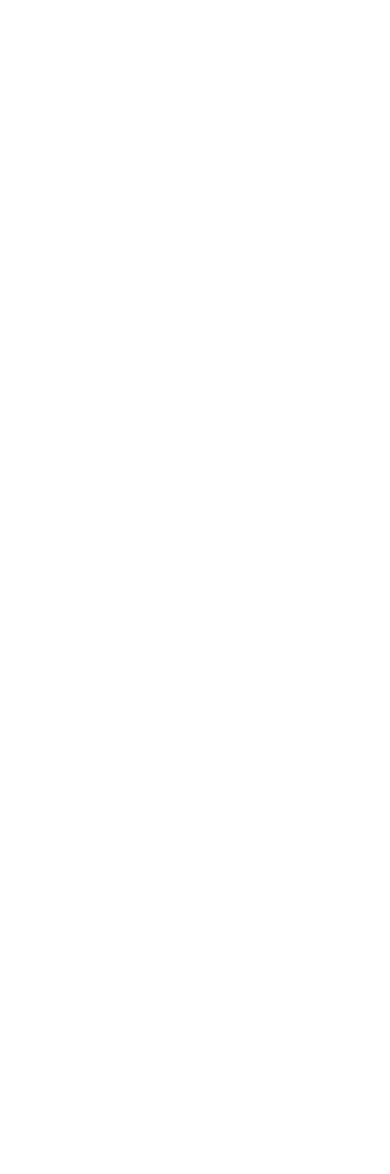
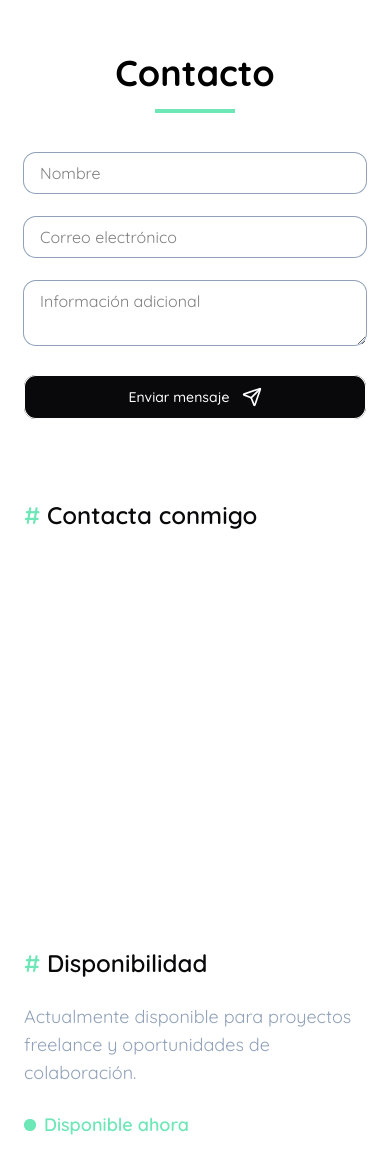
Before and after one commit to jamesgh1220/personal_cv, a Vue app: page / in a window 390 px wide. Shown: the part 6686-7860 px from the top of the page. Before the commit the page ends 6715 px from the top, so only its background shows below. Built offline with nearby package versions, Linux system fonts and the light colour scheme.

Commit message:
stule: design for all sections, pending branding

```diff
--- a/src/components/HeaderComponent.vue
+++ b/src/components/HeaderComponent.vue
@@ -29,11 +29,11 @@
         [&>li:hover::before]:w-full
       "
     >
-        <li>Inicio</li>
-        <li>Sobre mi</li>
-        <li>Proyectos</li>
-        <li>Habilidades</li>
-        <li>Contacto</li>
+        <li @click="goToSection({ to: '#hero' })">Inicio</li>
+        <li @click="goToSection({ to: '#about' })">Sobre mi</li>
+        <li @click="goToSection({ to: '#projects' })">Proyectos</li>
+        <li @click="goToSection({ to: '#habilities' })">Habilidades</li>
+        <li @click="goToSection({ to: '#contact' })">Contacto</li>
       </ul>
       <svg @click="toggleTheme" xmlns="http://www.w3.org/2000/svg" width="24" height="24" viewBox="0 0 24 24" fill="none" stroke="currentColor" stroke-width="2" stroke-linecap="round" stroke-linejoin="round" class="lucide lucide-sun-icon lucide-sun cursor-pointer transition-all duration-200 hover:text-green hover:scale-110 dark:text-white"><circle cx="12" cy="12" r="4"/><path d="M12 2v2"/><path d="M12 20v2"/><path d="m4.93 4.93 1.41 1.41"/><path d="m17.66 17.66 1.41 1.41"/><path d="M2 12h2"/><path d="M20 12h2"/><path d="m6.34 17.66-1.41 1.41"/><path d="m19.07 4.93-1.41 1.41"/></svg>
     </div>
@@ -42,11 +42,17 @@
 
 <script setup>
 import SideMenu from "@/components/commons/SideMenu.vue";
+import { animationsGsap } from "@/helpers/gsap";
 
 const theme = defineModel();
+const { scrollToSection } = animationsGsap();
 const logo = `<James = () => { code } />`;
 
 function toggleTheme() {
   theme.value = theme.value === "dark" ? "light" : "dark";
 }
+
+const goToSection = (section) => {
+  scrollToSection(section.to.replace("#", ""));
+};
 </script>
--- a/src/components/about/AboutComponent.vue
+++ b/src/components/about/AboutComponent.vue
@@ -1,5 +1,5 @@
 <template>
-  <section class="py-20">
+  <section id="about" class="py-20">
     <TitleSection title="Sobre mí" />
     <section class="lg:grid lg:grid-cols-2 lg:place-items-center">
       <div class="py-8 space-y-6 text-body dark:text-light">
--- a/src/components/commons/SideMenu.vue
+++ b/src/components/commons/SideMenu.vue
@@ -3,7 +3,7 @@
     <div ref="buttonRef">
       <div class="hamburgers">
         <label class="hamburger z-100">
-          <input type="checkbox" v-model="menuOpen" />
+          <input id="burguer" name="burguer" type="checkbox" v-model="menuOpen" />
           <span class="bar bg-black dark:bg-white"></span>
           <span class="bar bg-black dark:bg-white"></span>
           <span class="bar bg-black dark:bg-white"></span>
@@ -75,10 +75,11 @@
 }
 
 const menuItems = ref([
-  { id: 1, to: "#hero", label: "Sobre mi" },
-  { id: 2, to: "#projects", label: "Proyectos" },
-  { id: 3, to: "#worked", label: "Trabajos" },
-  { id: 4, to: "#study", label: "Estudios y habilidades" },
+  { id: 1, to: "#hero", label: "Inicio" },
+  { id: 2, to: "#about", label: "Sobre mi" },
+  { id: 3, to: "#habilities", label: "Habilidades" },
+  { id: 4, to: "#projects", label: "Proyectos" },
+  { id: 5, to: "#contact", label: "Contacto" },
 ]);
 
 const goToSection = (section) => {
--- /dev/null
+++ b/src/components/contact/ContactComponent.vue
@@ -0,0 +1,57 @@
+<template>
+  <section id="contact" class="pt-20">
+    <TitleSection title="Contacto" />
+    <form @submit.prevent="handleForm" class="mt-10 mb-20 space-y-6 lg:w-[32rem] lg:mx-auto lg:space-y-8">
+      <input
+        id="name"
+        class="w-full ring rounded-xl py-2 px-4 ring-light focus:outline-green lg:px-6 lg:py-4"
+        for="name"
+        type="text"
+        placeholder="Nombre"
+        v-model="form.name"
+        autocomplete="on"
+      />
+      <input
+        id="email"
+        class="w-full ring rounded-xl py-2 px-4 ring-light focus:outline-green lg:px-6 lg:py-4"
+        for="email"
+        type="email"
+        placeholder="Correo electrónico"
+        v-model="form.email"
+        autocomplete="on"
+      />
+      <textarea
+        id="description"
+        class="w-full ring rounded-xl py-2 px-4 ring-light focus:outline-green lg:px-6 lg:py-4"
+        for="description"
+        placeholder="Información adicional"
+        v-model="form.description"
+      />
+      <button-component
+        class="bg-black w-full text-white ring-1 ring-white ring-inset hover:ring-black hover:bg-white dark:bg-white dark:hover:bg-black dark:hover:text-white dark:text-black hover:text-black active:bg-black active:text-white active:ring-white"
+        :label="'Enviar mensaje'"
+        :icon="SendIcon"
+      />
+    </form>
+    <p class="relative text-green text-subtitle lg:mt-20"># <span class="text-black dark:text-white">Contacta conmigo</span></p>
+    <SocialComponent />
+  </section>
+</template>
+
+<script setup>
+import { reactive } from "vue";
+import TitleSection from '../ui/TitleSection.vue';
+import ButtonComponent from "@/components/commons/ButtonComponent.vue";
+import { SendIcon } from "lucide-vue-next";
+import SocialComponent from "../social-media/SocialComponent.vue";
+
+const form = reactive({
+  name: '',
+  email: '',
+  description: ''
+});
+
+const handleForm = () => {
+  console.log('enviando informacion');
+};
+</script>
--- a/src/components/habilities/HabilitiesComponent.vue
+++ b/src/components/habilities/HabilitiesComponent.vue
@@ -1,5 +1,5 @@
 <template>
-  <section class="py-20">
+  <section id="habilities" class="py-20">
     <TitleSection title="Habilidades" />
     <ul class="pt-14 space-y-10 lg:grid lg:grid-cols-2 lg:place-items-center lg:space-y-0 lg:gap-10 lg:pb-0">
       <li class="lg:w-80">
--- a/src/components/hero/HeroPage.vue
+++ b/src/components/hero/HeroPage.vue
@@ -1,5 +1,5 @@
 <template>
-  <section class="full-h-menu-mobile grid lg:grid-cols-2 lg:place-items-center lg:gap-12">
+  <section id="hero" class="full-h-menu-mobile grid lg:grid-cols-2 lg:place-items-center lg:gap-12">
     <div class="flex flex-col gap-8 justify-center">
       <div class="space-y-4">
         <h1 class="text-hero dark:text-white">John James Gallego Hernandez</h1>
@@ -11,13 +11,13 @@
       </div>
       <div class="flex flex-col gap-4 lg:flex-row">
         <button-component
-          class="bg-black w-full text-white ring-1 ring-white ring-inset hover:bg-white  hover:!ring-black hover:text-black active:bg-black active:text-white active:ring-white"
+          class="bg-black w-full text-white ring-1 ring-white ring-inset hover:bg-white dark:bg-white dark:hover:bg-black dark:hover:text-white dark:text-black hover:text-black active:bg-black active:text-white active:ring-white"
           :label="'Ver proyectos'"
           :icon="ArrowRight"
           @click="() => goToSection({ to: '#projects' })"
         />
         <button-component
-          class="bg-white w-full text-black ring-1 ring-black ring-inset hover:bg-black hover:ring-white hover:text-white active:bg-white active:text-black active:ring-black"
+          class="bg-white w-full text-black ring-1 ring-black ring-inset hover:bg-black dark:bg-black dark:text-white dark:hover:bg-white dark:hover:text-black dark:ring-white hover:ring-white hover:text-white active:bg-white active:text-black active:ring-black"
           :label="'Descargar HV'"
           :icon="ArrowDownToLine"
           @click="downloadCv"
--- a/src/components/projects/ProjectsPage.vue
+++ b/src/components/projects/ProjectsPage.vue
@@ -2,7 +2,7 @@
   <div id="projects" class="flex justify-center items-center w-full py-20">
     <div class="relative w-full h-full">
       <TitleSection title="Projectos" />
-      <section class="py-14">
+      <section class="pt-14">
         <div class="min-h-screen px-4">
           <div class="flex flex-col z-1 h-full lg:flex-row">
             <left-content v-model:active-scroll="activeProject" v-model:active-mouse="mouseActiveProject" />
--- a/src/views/MainView.vue
+++ b/src/views/MainView.vue
@@ -18,6 +18,20 @@
       <QualitiesComponent />
       <HabilitiesComponent />
       <ProjectsPage />
+      <ContactComponent />
+      <div class="lg:flex lg:justify-evenly lg:gap-20 lg:border-t lg:border-light/30">
+        <div class="mt-20">
+          <p class="relative text-green text-subtitle"># <span class="text-black dark:text-white">Disponibilidad</span></p>
+          <p class="mt-6 text-light text-body">Actualmente disponible para proyectos freelance y oportunidades de colaboración.</p>
+          <div class="flex items-center gap-x-2 mt-6">
+            <div class="relative size-3 bg-green rounded-full">
+              <div class="absolute inset-0 size-3 animate-ping bg-green rounded-full"></div>
+            </div>
+            <p class="text-body text-green font-semibold">Disponible ahora</p>
+          </div>
+        </div>
+        <FooterComponent />
+      </div>
     </main>
     <!-- <footer class="bg-gray-800 text-white text-center p-3 mt-auto">
       <p>© 2025 Mi Aplicación</p>
@@ -36,6 +50,8 @@
 const HabilitiesComponent = defineAsyncComponent(() => import('@/components/habilities/HabilitiesComponent.vue'));
 const QualitiesComponent = defineAsyncComponent(() => import('@/components/qualities/QualitiesComponent.vue'));
 const ProjectsPage = defineAsyncComponent(() => import('@/components/projects/ProjectsPage.vue'));
+const ContactComponent = defineAsyncComponent(() => import('@/components/contact/ContactComponent.vue'));
+const FooterComponent = defineAsyncComponent(() => import('@/components/footer/FooterComponent.vue'));
 
 const showTitle = ref(true);
 const activeClass = ref(false);
```
Also changed, not shown: src/components/footer/FooterComponent.vue (+8 -46 lines), src/components/social-media/SocialComponent.vue (+24 -8 lines).
